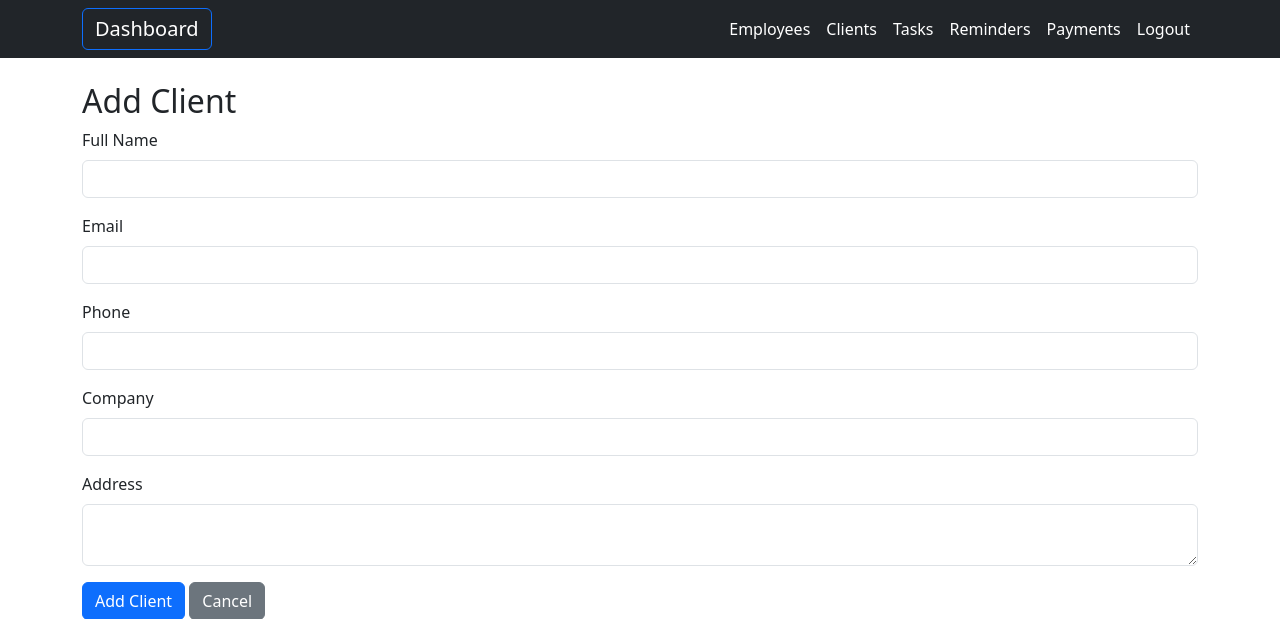
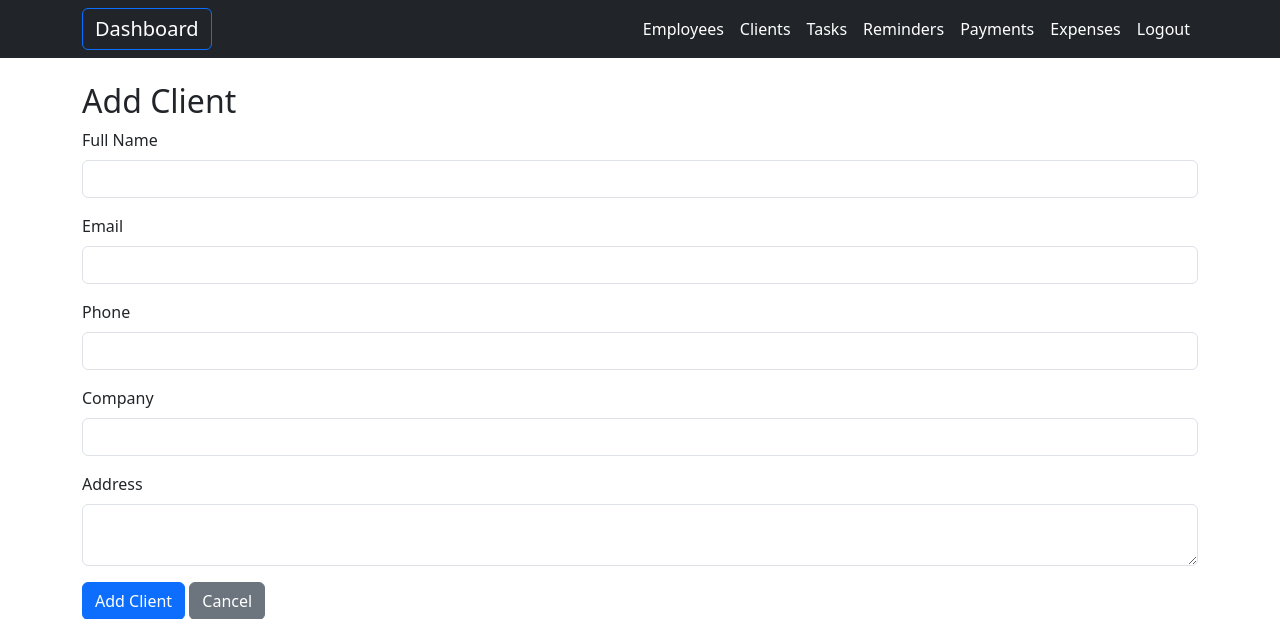
Before and after one commit to khusshhhhh/prelette1, a PHP site: page /crm/crm_add_client.php in a window 1280 px wide. Shown: the top 619 px of the page. Run offline with PHP 8.4, Linux system fonts and the light colour scheme; the visitor is signed in with stand-in values (Sample User, id 1).

Commit message:
Khush Patel90

```diff
--- a/crm/crm_header.php
+++ b/crm/crm_header.php
@@ -34,6 +34,8 @@ if (!isset($_SESSION['username'])) {
                             href="crm_reminders.php">Reminders</a></li>
                     <li class="nav-item"><a class="nav-link btn btn-outline-info text-white"
                             href="crm_payments.php">Payments</a></li>
+                    <li class="nav-item"><a class="nav-link btn btn-outline-info text-white"
+                            href="crm_expenses.php">Expenses</a></li>
                     <li class="nav-item"><a class="nav-link btn btn-danger text-white" href="crm_logout.php">Logout</a>
                     </li>
                 </ul>
```
